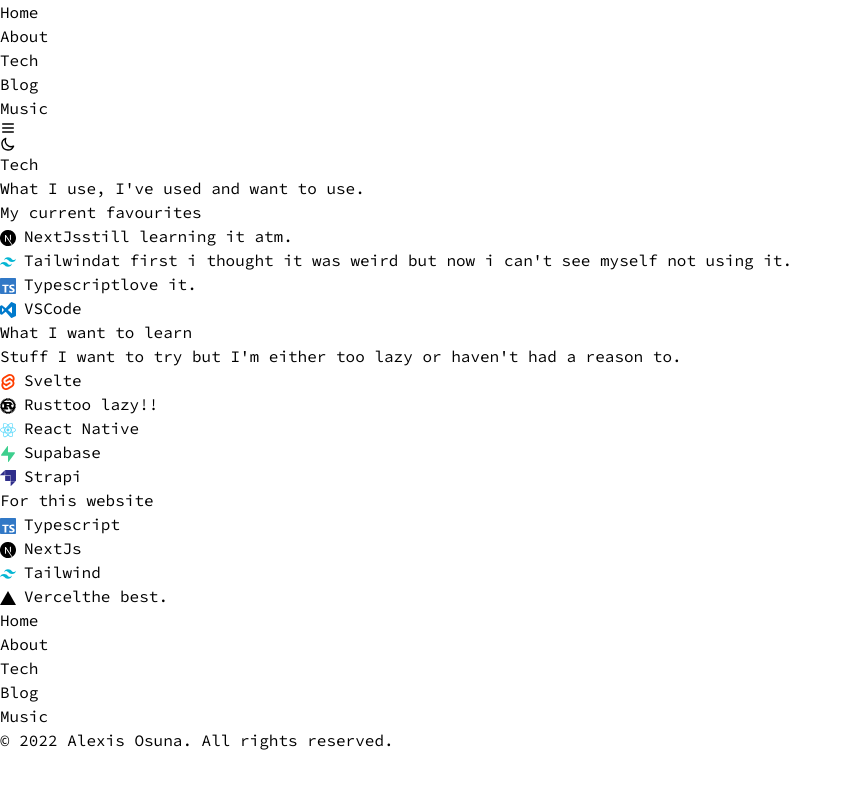
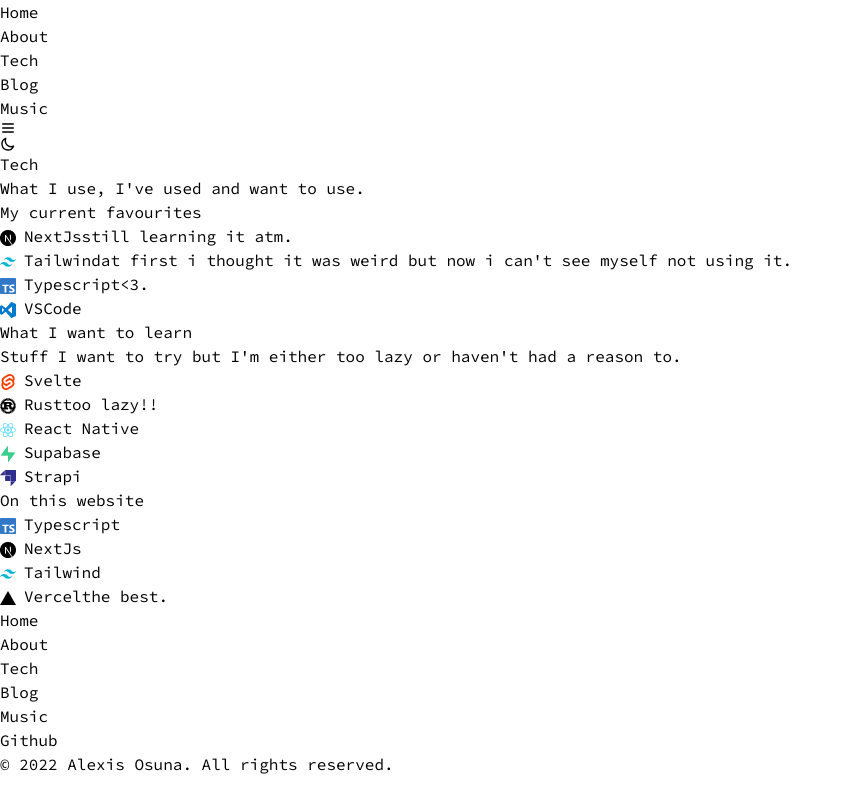
Before and after one commit to alexis-osuna/alexisosuna, a Next.js app: page /tech in a window 1280 px wide. Shown: the whole page, without its empty margins (0-852 px from the left). Built offline with nearby package versions, Linux system fonts and the light colour scheme.

Commit message:
Modified content and added socials

```diff
--- a/components/Bio.tsx
+++ b/components/Bio.tsx
@@ -1,4 +1,5 @@
 import React from "react";
+import Link from "next/link";
 import Image from "next/image";
 
 import content from "data/content";
@@ -6,7 +7,8 @@
 const Bio: React.FC = () => {
   return (
     <section className="flex flex-col items-center mb-8 text-center">
-      <div className="relative w-24 h-24 sm:w-32 sm:h-32">
+      <Link href="/about">
+        <div className="relative w-24 h-24 cursor-pointer sm:w-32 sm:h-32">
           <Image
             className="rounded-full"
             src={content.bio.image}
@@ -15,6 +17,7 @@
             alt="Alexis Osuna"
           />
         </div>
+      </Link>
       <div className="my-4">
         <h1 className="text-2xl font-bold sm:text-4xl">{content.bio.name}</h1>
         <h2>{content.bio.label}</h2>
--- a/components/CurrentlyPlaying.tsx
+++ b/components/CurrentlyPlaying.tsx
@@ -12,7 +12,7 @@
   return (
     <section className="mb-8">
       <h2 className="mb-4 text-xl font-bold sm:text-2xl">Currently playing</h2>
-      <div className="p-4 border rounded border-neutral-500">
+      <div className="p-4 border-2 rounded border-neutral-500">
         {data?.url ? (
           <a href={data.url} target="_blank" rel="noreferrer">
             <div className="grid sm:grid-cols-2">
--- a/components/Footer.tsx
+++ b/components/Footer.tsx
@@ -17,6 +17,18 @@
               </Link>
             </li>
           ))}
+          {content.socials.map(({ name, href }, id) => (
+            <li key={id} className="p-2">
+              <a
+                href={href}
+                className="hover:text-neutral-900 dark:hover:text-neutral-50 text-neutral-500"
+                target="_blank"
+                rel="noreferrer"
+              >
+                {name}
+              </a>
+            </li>
+          ))}
         </ul>
       </nav>
       <p className="text-sm">{content.copyright}</p>
--- a/components/PostCard.tsx
+++ b/components/PostCard.tsx
@@ -10,7 +10,7 @@
 const PostCard: React.FC<Props> = ({ post }) => {
   return (
     <Link href={post.url}>
-      <div className="p-4 border rounded cursor-pointer border-neutral-500">
+      <div className="p-4 border-2 rounded cursor-pointer border-neutral-500">
         <time
           dateTime={post.date}
           className="text-sm text-neutral-500 sm:text-base"
--- a/data/content.tsx
+++ b/data/content.tsx
@@ -55,7 +55,7 @@
           },
           {
             name: "Typescript",
-            comment: "love it.",
+            comment: "<3.",
             icon: <SiTypescript color="#3178C6" />,
           },
           {
@@ -77,7 +77,7 @@
         ],
       },
       {
-        title: "For this website",
+        title: "On this website",
         list: [
           { name: "Typescript", icon: <SiTypescript color="#3178C6" /> },
           { name: "NextJs", icon: <SiNextdotjs /> },
@@ -98,12 +98,9 @@
   notFound: {
     title: "Oops...",
     description: "Watch where u r going!",
-    link: { name: "go back", href: "/" },
   },
   notPlaying: "not listening to music rn... :(",
-  email: "hi@alexisosuna.dev",
   socials: [{ name: "Github", href: "https://github.com/alexis-osuna" }],
-  footer: "Website obviously inspired by Lee Robinson.",
   copyright: "© 2022 Alexis Osuna. All rights reserved.",
 };
 
```
Lines whose indentation alone changed are shown as unchanged.
